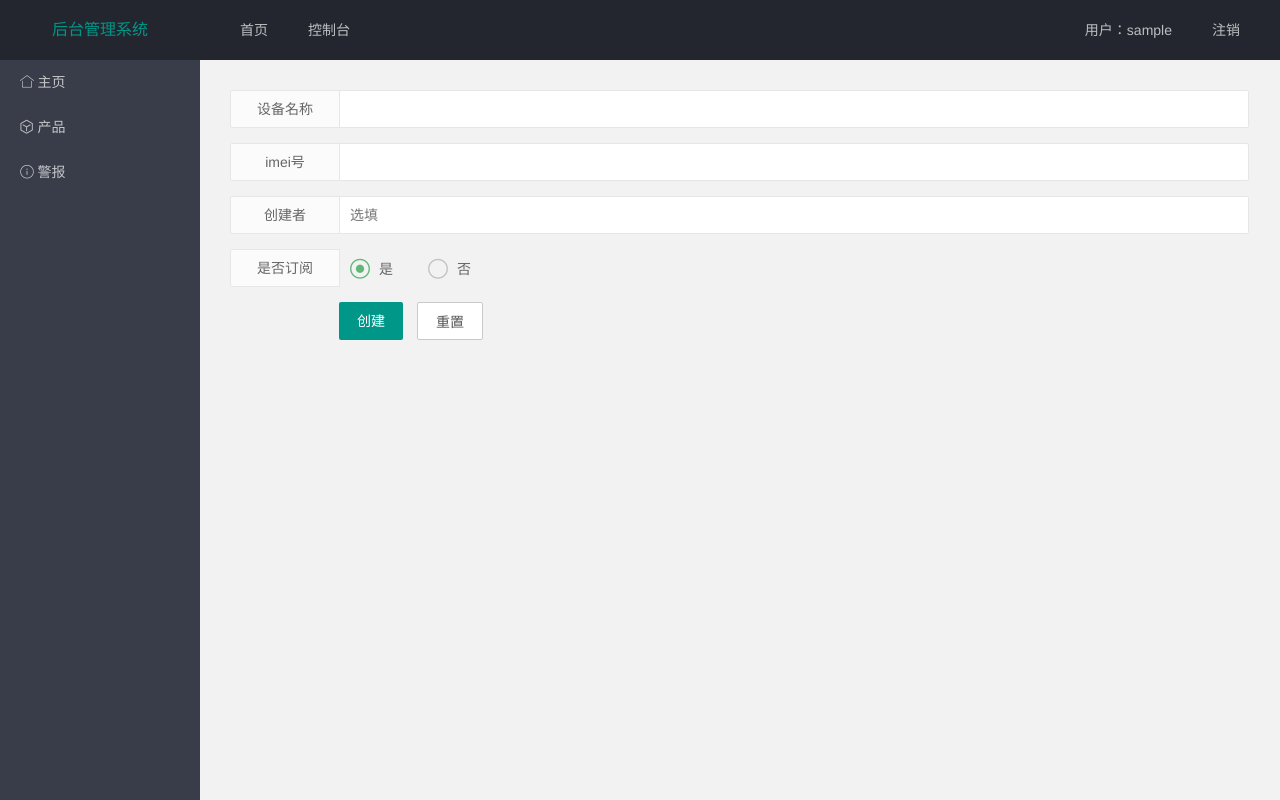
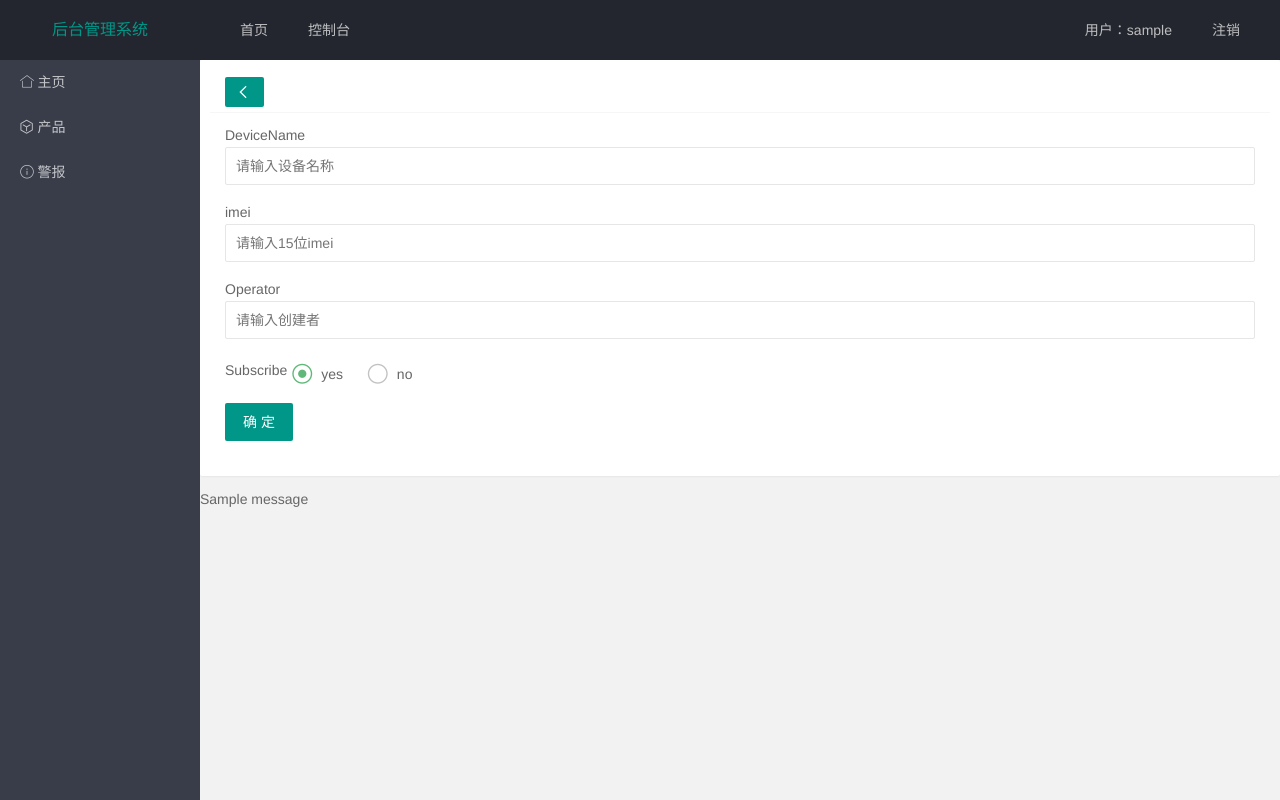
Before and after one commit to 1icheng9ian/flask-manage-system, a Flask app: template templates/product/new_device.html in a window 1280 px wide. Run offline with Flask 2, Linux system fonts and the light colour scheme; the template is opened without the code that fills it: most values are stand-ins (such as "Sample title", 1, 10 or a date in 2020); one stand-in notice (Sample message) is shown; a database or web service that is not in the repository returns one stand-in record (values such as "Sample title"); parts of the project's set-up code (start-up, migrations or seed data) failed here and were passed over.

Commit message:
添加了一些注释

```diff
--- a/config.py
+++ b/config.py
@@ -5,7 +5,7 @@ class BaseConfig:
     '''
     通用配置
     '''
-    DEBUG       = True # 调试
+    DEBUG       = True # 允许调试，在正式平台上需要关闭
     SECRET_KEY  = 'this is a secret key!'   # session
 
 Config = {
--- a/templates/home.html
+++ b/templates/home.html
@@ -17,7 +17,7 @@
         <div class="layui-card">
           <div class="layui-card-header">产品数量</div>
           <div class="layui-card-body">
-            <p>{{ productCount }}</p>
+            <a href="{{ url_for('product') }}"><p style="font-size: 30px;">{{ productCount }}</p></a>
           </div>
         </div>
       </div>
@@ -25,7 +25,7 @@
         <div class="layui-card">
           <div class="layui-card-header">设备总数</div>
           <div class="layui-card-body">
-            <p>{{ deviceCount }}</p>
+            <p style="font-size: 30px;">{{ deviceCount }}</p>
           </div>
         </div>
       </div>
--- a/templates/product/alarm.html
+++ b/templates/product/alarm.html
@@ -4,6 +4,7 @@
 <div class="layui-body" style="background-color: #f7fbff;">
   <div class="layui-tab-content">
     <ul class="layui-timeline">
+      <!-- 这里的 events 传递路由中的数据 -->
       {% for event in events %}
       <li class="layui-timeline-item">
         <i class="layui-icon layui-icon-fire"></i>
--- a/templates/product/device_info.html
+++ /dev/null
@@ -1,5 +0,0 @@
-{% extends 'base.html' %}
-{% block body_part %}
-<!-- 右侧数据 -->
-
-{% endblock %}
--- a/templates/product/new_device.html
+++ b/templates/product/new_device.html
@@ -1,41 +1,45 @@
 {% extends 'base.html' %}
 {% block body_part %}
 <div class="layui-body">
-    <div class="layui-fluid" style="padding: 15px;">
-        <form class="layui-form layui-form-pane" method="POST" style="padding: 15px;">
+  <div class="layui-card" style="padding: 10px;">
+    <div class="layui-card-header">
+      <button class="layui-btn layui-btn-sm"><a href="#" onclick="javascript:history.back(-1);"><i class="layui-icon layui-icon-left" style="color: white;"></i></a></button>
+    </div>
+    <div class="layui-card-body">
+      <form class="layui-form" method="POST">
         <div class="layui-form-item">
-              <label class="layui-form-label">设备名称</label>
-              <div class="layui-input-block">
-                <input type="text" name="name" required  lay-verify="required" autocomplete="off" class="layui-input">
-              </div>
+          <label class="layui-input-label">DeviceName</label>
+          <input type="text" name="devicename" required placeholder="请输入设备名称" class="layui-input">
         </div>
         <div class="layui-form-item">
-                <label class="layui-form-label">imei号</label>
-                <div class="layui-input-block">
-                  <input type="text" name="imei" required  lay-verify="required" autocomplete="off" class="layui-input">
-                </div>
+          <label class="layui-input-label">imei</label>
+          <input type="text" name="imei" required placeholder="请输入15位imei" class="layui-input">
         </div>
         <div class="layui-form-item">
-                <label class="layui-form-label">创建者</label>
-                <div class="layui-input-block">
-                  <input type="text" name="operator" autocomplete="off" placeholder="选填" class="layui-input">
-                </div>
+          <label class="layui-input-label">Operator</label>
+          <input type="text" name="operator" required placeholder="请输入创建者" class="layui-input">
         </div>
         <div class="layui-form-item">
-                <label class="layui-form-label">是否订阅</label>
-                <div class="layui-input-block">
-                  <input type="radio" name="autosub" value="0" title="是" checked="">
-                  <input type="radio" name="autosub" value="1" title="否">
-                </div>
+          <label class="layui-input-label">Subscribe</label>
+          <input type="radio" name="subscribe" value="0" title="yes" checked>
+          <input type="radio" name="subscribe" value="1" title="no">
         </div>
         <div class="layui-form-item">
-              <div class="layui-input-block">
-                <button class="layui-btn" lay-submit>创建</button>
-                <button type="reset" class="layui-btn layui-btn-primary">重置</button>
-              </div>
+          <button class="layui-btn" lay-submit>确 定</button>
         </div>
       </form>
     </div>
   </div>
+  <div>
+    {% with messages = get_flashed_messages() %}
+      {% if messages %}
+        <ul>
+        {% for message in messages %}
+          <li>{{ message }}</li>
+        {% endfor %}
+        </ul>
+      {% endif %}
+    {% endwith %}
+  </div>
 </div>
 {% endblock %}
--- a/views.py
+++ b/views.py
@@ -1,6 +1,5 @@
-'''
-路由
-'''
+# -*- encoding: utf-8 -*-
+
 from config import Config
 from flask import Flask
 from flask import render_template
@@ -9,19 +8,28 @@ from flask import request
 from flask import session
 from flask import url_for
 from flask import jsonify
+from flask import flash
 from models import Connect
 from models import itemCount
 from models import UpdateAllDevice
 from models import UpdateAllProduct
 from models import UpdateEvent
+from exts import AddDevice
+from exts import RemoveDevice
 from time import strftime, localtime
+from json import dumps
+
 
 
 app = Flask(__name__)
+# config.py 中的 debug 模式在正式平台上需要关闭
 app.config.from_object(Config['base'])
 
 @app.route('/')
 def index():
+    '''
+    导航页；有几张图片在这里轮播
+    '''
     return render_template('index.html')
 
 @app.route('/login', methods=['GET', 'POST'])
@@ -31,11 +39,14 @@ def login():
     else:
         appKey = request.form.get('username')
         appSecret = request.form.get('password', type=str, default=None)
+        # session 存储 appKey 和 appSecret 后续可以继续使用
         session['appKey'] = appKey
         session['appSecret'] = appSecret
         session.permanent = True
         return redirect(url_for('home'))
 
+# 上下文处理器：
+# 返回的结果可以作为全局可访问的变量
 @app.context_processor
 def keeplog():
     user = session.get('appKey')
@@ -46,6 +57,9 @@ def keeplog():
 
 @app.route('/logout')
 def logout():
+    '''
+    点击注销后要清除 session
+    '''
     session.clear()
     return redirect(url_for('index'))
 
@@ -64,6 +78,7 @@ def update():
 
 @app.context_processor
 def refresh():
+    # 显示设备数量和产品数量
     product_count = itemCount('product')
     device_count = itemCount('device')
     return {'productCount': product_count, 'deviceCount': device_count}
@@ -72,22 +87,71 @@ def refresh():
 def product():
     coll_product = Connect('product')
     data = list(coll_product.find({}, {'_id': 0, 'productId': 1, 'productName': 1, 'createTime': 1, 'deviceCount': 1, 'thirdTypeValue': 1}))
+    # data 的类型是 mongo cursor (游标)
+    # cursor 不是查询结果，而是查询返回的接口，通过它可以逐条读取
+    # 将时间戳转为本地时间
     for i in data:
         i['createTime'] = strftime('%Y/%m/%d %H:%M:%S', localtime(i['createTime'] / 1000))
+    # 返回的路由页面，这个页面需要返回数据
     return render_template('/product/product.html', products=data)
 
-
+# < > 中是动态路由
+# int 限制了 productId 的类型
 @app.route('/device/<int:productId>', methods=['GET'])
 def device(productId):
     coll_device = Connect('device')
     data = list(coll_device.find({}, {'_id': 0, 'deviceName': 1, 'productId': 1, 'imei': 1, 'createTime': 1}))
+    session['productId'] = productId
+    session.permanent = True
+    coll_product = Connect('product')
+    session['MasterKey'] = coll_product.find_one({'productId': productId})['apiKey']
     for i in data:
         i['createTime'] = strftime('%Y/%m/%d %H:%M:%S', localtime(i['createTime'] / 1000))
     return render_template('/product/device.html', devices = data)
 
-@app.route('/device/newdevice')
-def newdevice():
-    return render_template('/product/new_device.html')
+# 需要4个参数
+# appKey appSecret MasterKey body
+# body 是 json 格式
+@app.route('/device/new_device', methods=['GET', 'POST'])
+def new_device():
+    if request.method == 'GET':
+        return render_template('/product/new_device.html')
+    else:
+        appKey = session.get('appKey')
+        appSecret = session.get('appSecret')
+        deviceName = request.form.get('devicename')
+        imei = request.form.get('imei')
+        operator = request.form.get('operator')
+        # autoObserver = request.form.get('subscribe')
+        productId = session.get('productId')
+        MasterKey = session.get('MasterKey')
+        body = dumps({
+            "deviceName": deviceName,
+            "imei": imei,
+            "operator": operator,
+            "other": {"autoObserver": 0},
+            "productId": productId
+            })
+        message = AddDevice(appKey, appSecret, MasterKey, body)
+        flash(message)
+        return render_template('/product/new_device.html')
+
+@app.route('/device/<string:imei>', methods=['GET'])
+def delete_device(imei):
+    # 根据 imei 删除指定设备
+    # 不仅要在电信平台上删除也要在数据库中删除
+    # 但是更新数据库的方法是先全部删除再添加
+    # 所以这里可以直接重新更新一次数据库就好
+    # MasterKey productId deviceId
+    coll_device = Connect('device')
+    appKey = session.get('appKey')
+    appSecret = session.get('appSecret')
+    productId = session.get('productId')
+    MasterKey = session.get('MasterKey')
+    deviceId = coll_device.find_one({'imei': imei})['deviceId']
+    RemoveDevice(appKey, appSecret, MasterKey, productId, deviceId)
+    UpdateAllDevice(appKey, appSecret)
+    return redirect(url_for('home'))
 
 @app.route('/alarm')
 def alarm():
@@ -95,7 +159,11 @@ def alarm():
     appSecret = session.get('appSecret')
     # UpdateEvent(appKey, appSecret)
     coll_event = Connect('event')
+    # 匹配查询
+    # 后续：
+    # 添加一个选项，可以选择消息类型
     data = list(coll_event.find({'eventContent': {'$regex': '"smoke_state":1'}}, {'_id': 0, 'imei': 1, 'eventContent': 1, 'createTime': 1}))
+    # 出现结果为空，需要填充一个空值的返回值
     if not data:
         data = [{"imei": "暂无", "eventContent": "-", "createTime": "-"}]
     else:
@@ -103,5 +171,9 @@ def alarm():
             i['createTime'] = strftime('%Y/%m/%d %H:%M:%S', localtime(i['createTime'] / 1000))
     return render_template('/product/alarm.html', events = data)
 
+@app.errorhandler(404)
+def page_not_found(error):
+    return render_template('404.html'), 404
+
 if __name__ == "__main__":
     app.run(host='127.0.0.1', port=8000)
```
Also changed, not shown: exts.py (added, +15 -0 lines), models.py (+20 -60 lines), templates/product/device.html (+17 -3 lines), templates/product/event.html (deleted, +0 -34 lines), templates/product/product.html (+20 -6 lines), README.md. Lines whose indentation alone changed are shown as unchanged.
